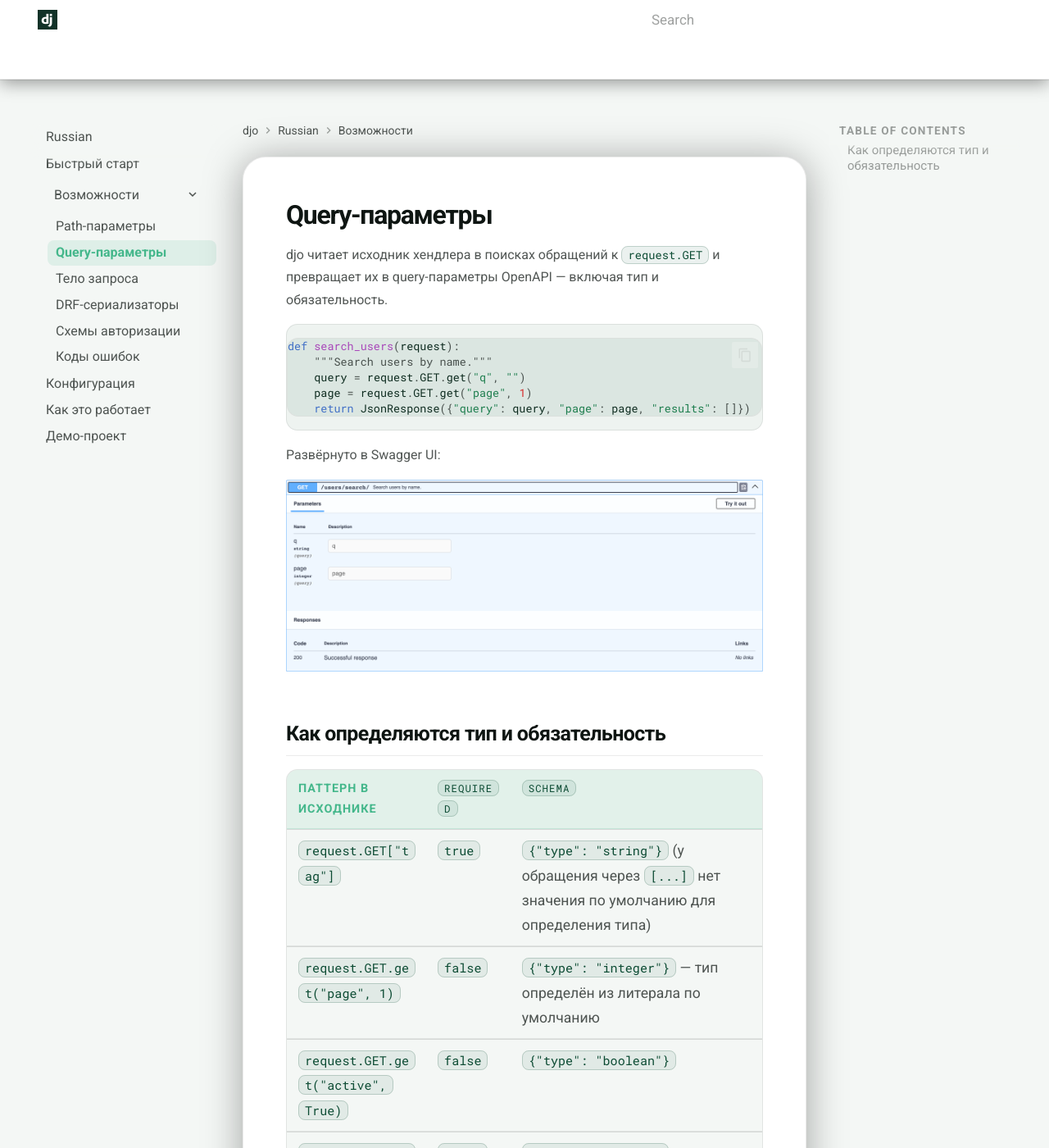
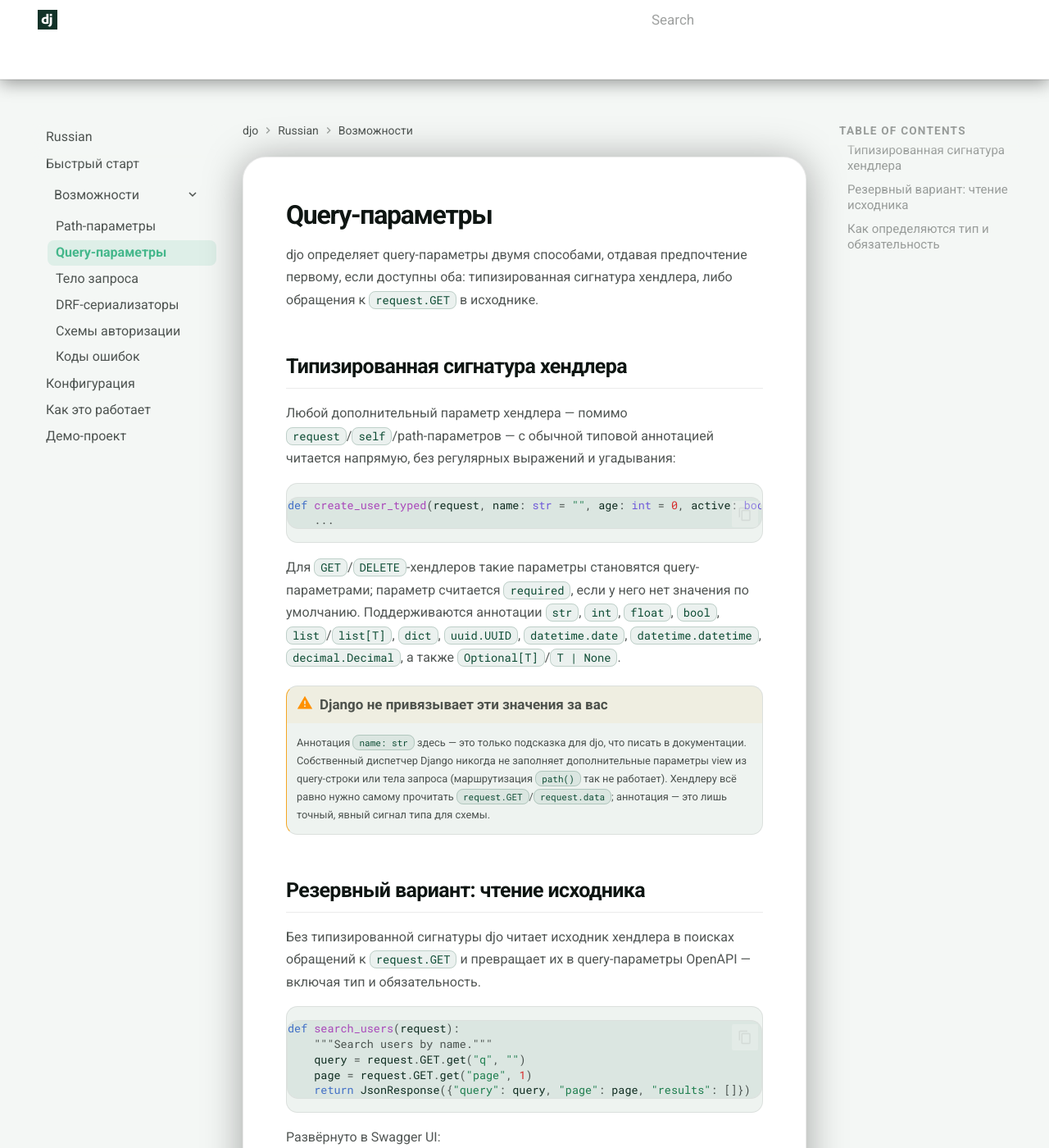
Before and after one commit to NEFORCEO/djo, an MkDocs documentation site: the page built from docs/ru/features/query-parameters.md, in a window 1280 px wide and 1400 px high. Shown: the whole window at 82% size. Built offline with MkDocs 1.6.1 and Material for MkDocs 9.7.7, drawn with Linux system fonts in a browser that asks for light colours; comment, search, counter and statistics services are not loaded.

Commit message:
docs: update query-parameters.md

````diff
--- a/docs/ru/features/query-parameters.md
+++ b/docs/ru/features/query-parameters.md
@@ -1,6 +1,24 @@
 # Query-параметры
 
-djo читает исходник хендлера в поисках обращений к `request.GET` и превращает их в query-параметры OpenAPI — включая тип и обязательность.
+djo определяет query-параметры двумя способами, отдавая предпочтение первому, если доступны оба: типизированная сигнатура хендлера, либо обращения к `request.GET` в исходнике.
+
+## Типизированная сигнатура хендлера
+
+Любой дополнительный параметр хендлера — помимо `request`/`self`/path-параметров — с обычной типовой аннотацией читается напрямую, без регулярных выражений и угадывания:
+
+```python
+def create_user_typed(request, name: str = "", age: int = 0, active: bool = True):
+    ...
+```
+
+Для `GET`/`DELETE`-хендлеров такие параметры становятся query-параметрами; параметр считается `required`, если у него нет значения по умолчанию. Поддерживаются аннотации `str`, `int`, `float`, `bool`, `list`/`list[T]`, `dict`, `uuid.UUID`, `datetime.date`, `datetime.datetime`, `decimal.Decimal`, а также `Optional[T]`/`T | None`.
+
+!!! warning "Django не привязывает эти значения за вас"
+    Аннотация `name: str` здесь — это только подсказка для djo, что писать в документации. Собственный диспетчер Django никогда не заполняет дополнительные параметры view из query-строки или тела запроса (маршрутизация `path()` так не работает). Хендлеру всё равно нужно самому прочитать `request.GET`/`request.data`; аннотация — это лишь точный, явный сигнал типа для схемы.
+
+## Резервный вариант: чтение исходника
+
+Без типизированной сигнатуры djo читает исходник хендлера в поисках обращений к `request.GET` и превращает их в query-параметры OpenAPI — включая тип и обязательность.
 
 ```python
 def search_users(request):
````
